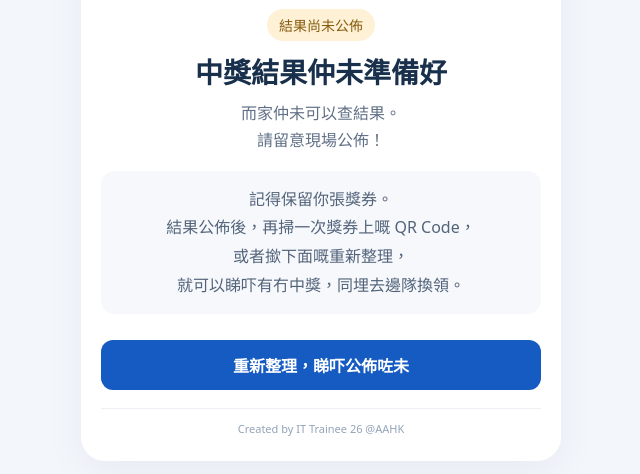
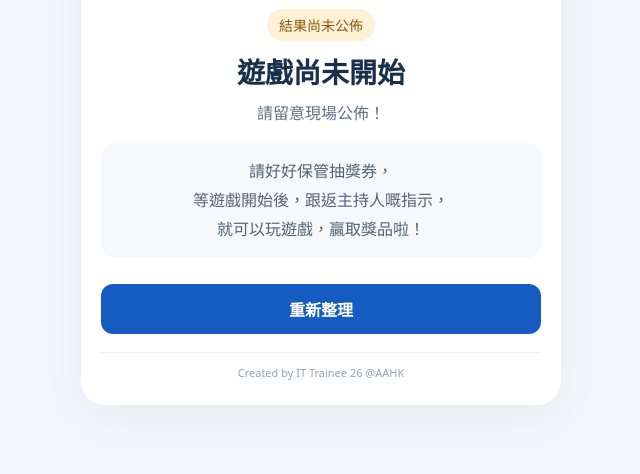
Before and after one commit to LTree0703/data-store-contents, a plain HTML site: page index.html in a window 1280 px wide. Shown: the part 128-602 px from the top of the page, without its empty margins (319-959 px from the left). Drawn offline with Linux system fonts and the light colour scheme.

Commit message:
Update html

```diff
--- a/index.html
+++ b/index.html
@@ -256,24 +256,22 @@
     <div class="icon" aria-hidden="true">🎟️</div>
     <span class="badge waiting">結果尚未公佈</span>
 
-    <h1>中獎結果仲未準備好</h1>
+    <h1>遊戲尚未開始</h1>
 
     <p>
-      而家仲未可以查結果。<br>
       請留意現場公佈！
     </p>
 
     <div class="notice">
-      記得保留你張獎券。<br>
-      結果公佈後，再掃一次獎券上嘅 QR Code，<br>
-      或者撳下面嘅重新整理，<br>
-      就可以睇吓有冇中獎，同埋去邊隊換領。
+      請好好保管抽獎券，<br>
+      等遊戲開始後，跟返主持人嘅指示，<br>
+      就可以玩遊戲，贏取獎品啦！
     </div>
 
     <p id="waitingTicket" class="small" hidden></p>
 
     <button id="refreshWaiting" type="button">
-      重新整理，睇吓公佈咗未
+      重新整理
     </button>
   </section>
 
@@ -287,7 +285,7 @@
     </div>
 
     <p>
-      輸入你抽獎券上面嘅號碼，就可以查詢結果。
+      輸入抽獎券上面嘅號碼，即可以查詢結果
     </p>
 
     <form id="checkForm">
```
